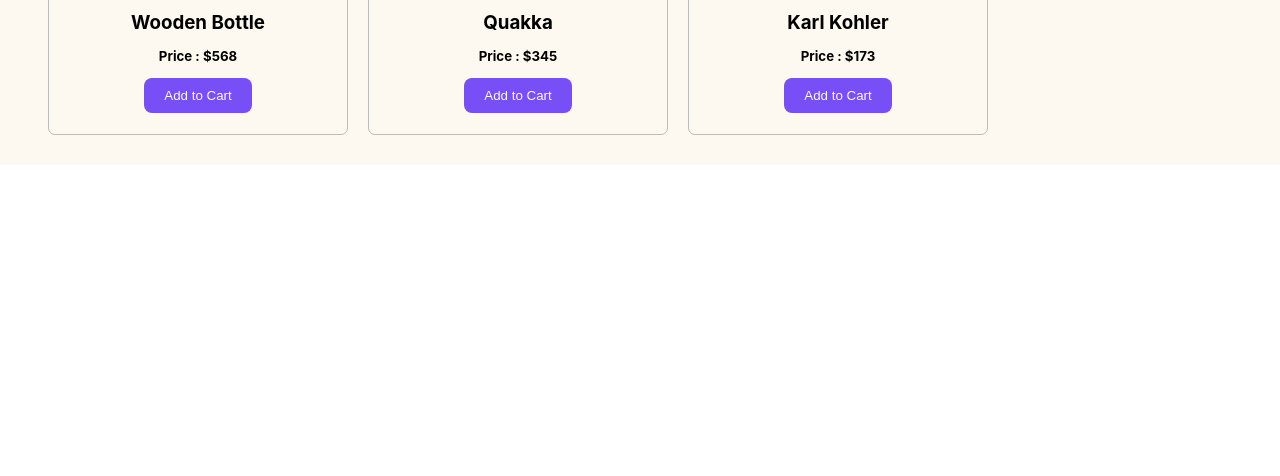
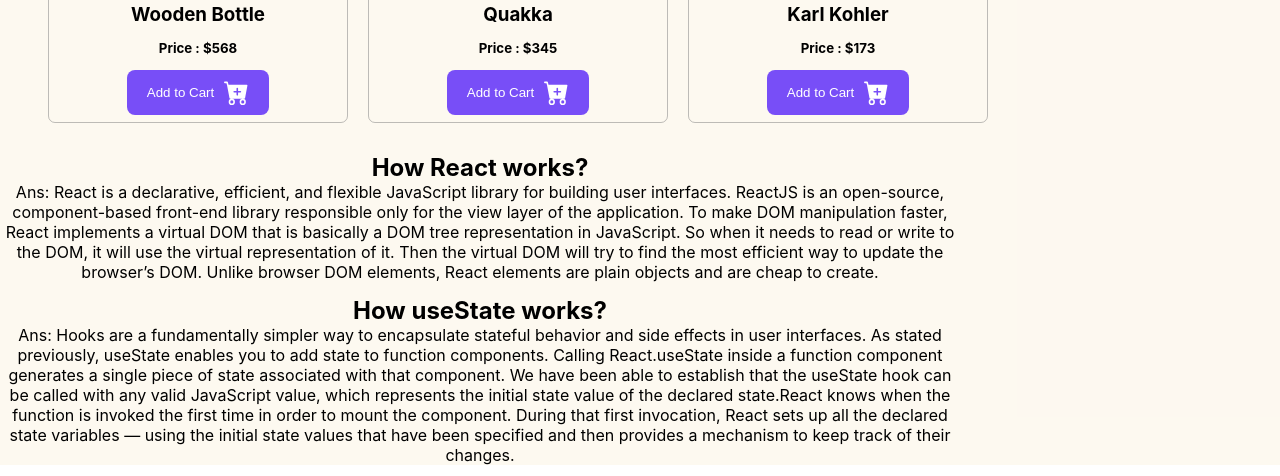
Before and after one commit to mdsaharshital/bottle-up-lucky-one, a React (Create React App) app: page / in a window 1280 px wide. Shown: the part 1616-2092 px from the top of the page. Before the commit the page ends 1781 px from the top, so only its background shows below. Built offline with nearby package versions, Linux system fonts and the light colour scheme.

Commit message:
article added and final touched

```diff
--- a/package.json
+++ b/package.json
@@ -8,6 +8,7 @@
     "@testing-library/user-event": "^13.5.0",
     "react": "^17.0.2",
     "react-dom": "^17.0.2",
+    "react-icons": "^4.3.1",
     "react-scripts": "5.0.0",
     "web-vitals": "^2.1.4"
   },
--- a/src/App.js
+++ b/src/App.js
@@ -1,6 +1,7 @@
 
 import './App.css';
 import Header from './Components/Header/Header';
+import Questions from './Components/Questions/Questions';
 import Shop from './Components/Shop/Shop';
 
 function App() {
@@ -8,7 +9,9 @@ function App() {
     <div className="App">
       <Header/>
       <Shop></Shop>
+     <Questions></Questions>
     </div>
+
   );
 }
 
--- a/src/Components/Card/Card.css
+++ b/src/Components/Card/Card.css
@@ -31,4 +31,11 @@ button {
   border-radius: 8px;
   border: none;
   cursor: pointer;
+  display: flex;
+  align-items: center;
+  justify-content: center;
+  margin: 0 auto;
 }
+.cart-icon {
+  margin-left: 10px;
+}
--- a/src/Components/Card/Card.js
+++ b/src/Components/Card/Card.js
@@ -1,5 +1,6 @@
 import React from 'react';
 import './Card.css';
+import {BsFillCartPlusFill} from 'react-icons/bs';
 const Card = ({bottle,addToCart}) => {
     // console.log(bottle)
     const {name,price,picture} = bottle;
@@ -9,7 +10,7 @@ const Card = ({bottle,addToCart}) => {
             <div className="card-details">
                 <h3>{name}</h3>
                 <h5>Price : ${price}</h5>
-                <button onClick={()=> addToCart(bottle)} className='add-cart-btn'>Add to Cart</button>
+                <button onClick={()=> addToCart(bottle)} className='add-cart-btn'>Add to Cart<BsFillCartPlusFill size={25} className='cart-icon'/> </button>
             </div>
         </div>
     );
--- /dev/null
+++ b/src/Components/Questions/Questions.css
@@ -0,0 +1,7 @@
+.quiestions {
+  width: 75%;
+}
+.quiestions h2,
+p {
+  text-align: center;
+}
--- /dev/null
+++ b/src/Components/Questions/Questions.js
@@ -0,0 +1,22 @@
+import React from 'react';
+import './Questions.css'
+const Questions = () => {
+    return (
+        <div>
+            <div className='quiestions'>
+                    <div className="half">
+                        <h2>How React works?</h2>
+                        <p>Ans: React is a declarative, efficient, and flexible JavaScript library for building user interfaces. ReactJS is an open-source, component-based front-end library responsible only for the view layer of the application. To make DOM manipulation faster, React implements a virtual DOM that is basically a DOM tree representation in JavaScript. So when it needs to read or write to the DOM, it will use the virtual representation of it. Then the virtual DOM will try to find the most efficient way to update the browser’s DOM. Unlike browser DOM elements, React elements are plain objects and are cheap to create.</p>
+                    </div>
+                    <div className="half">
+                        <h2>How useState works?</h2>
+                        <p>
+                        Ans: Hooks are a fundamentally simpler way to encapsulate stateful behavior and side effects in user interfaces. As stated previously, useState enables you to add state to function components. Calling React.useState inside a function component generates a single piece of state associated with that component. We have been able to establish that the useState hook can be called with any valid JavaScript value, which represents the initial state value of the declared state.React knows when the function is invoked the first time in order to mount the component. During that first invocation, React sets up all the declared state variables — using the initial state values that have been specified and then provides a mechanism to keep track of their changes.
+                        </p>
+                    </div>
+                 </div>
+        </div>
+    );
+};
+
+export default Questions;
--- a/src/Components/Shop/Shop.js
+++ b/src/Components/Shop/Shop.js
@@ -1,6 +1,7 @@
 import React, { useEffect, useState } from 'react';
 import Card from '../Card/Card';
 import Cart from '../Cart/Cart';
+import {FaRandom} from 'react-icons/fa';
 import './Shop.css';
 const Shop = () => {
     const [bottles, setBottles] =useState([]);
```
Also changed, not shown: 1 other file (tests, documents, lock files or other folders).
